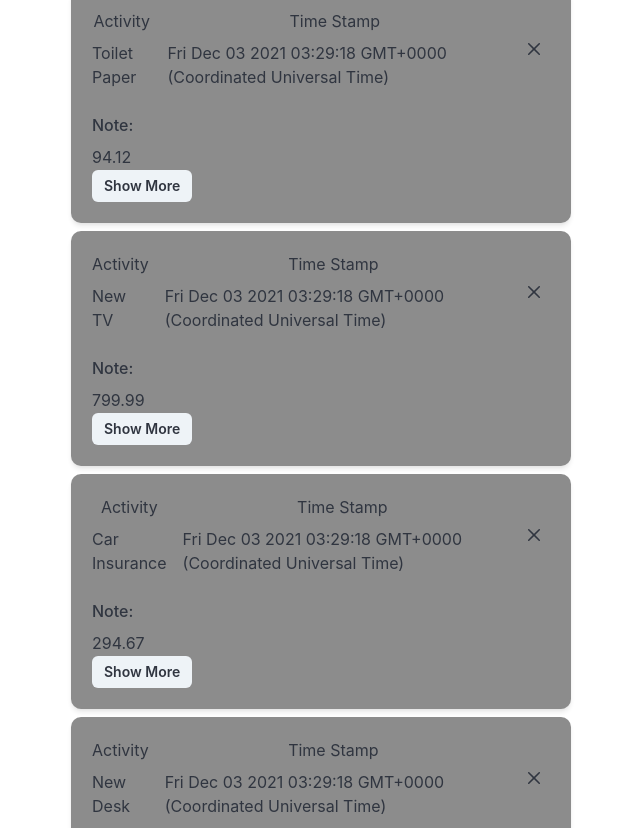
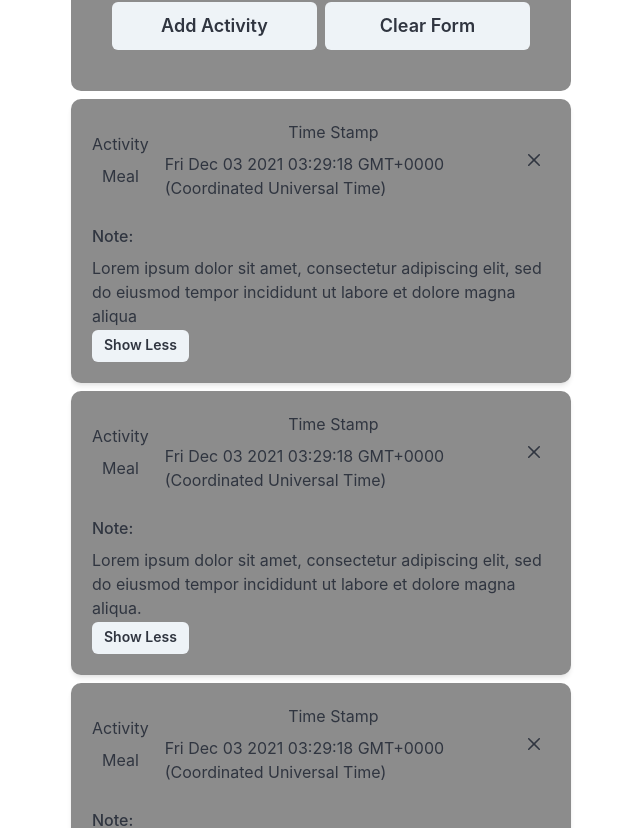
Before and after one commit to the-Revolutionist/pet-activity-manager, a React (Create React App) app in the folder pet-activity-manager/: page / in a window 1280 px wide. Shown: the part 817-1645 px from the top of the page, without its empty margins (319-959 px from the left). Built offline with nearby package versions, Linux system fonts and the light colour scheme.

Commit message:
fixed props and ActivityManager layout

```diff
--- a/pet-activity-manager/src/ActivityCard.jsx
+++ b/pet-activity-manager/src/ActivityCard.jsx
@@ -19,7 +19,7 @@ import {
 
 import { useState } from 'react';
 
-export const ActivityCard = ({ title, date, amount }) => {
+export const ActivityCard = ({ activity, date, note }) => {
   const [show, setShow] = useState(true);
   const toast = useToast();
   const handleToggle = () => setShow(!show);
@@ -44,7 +44,7 @@ export const ActivityCard = ({ title, date, amount }) => {
                   <Center size="lg" w="full" h="full">
                     Activity
                   </Center>
-                  <Text>{title}</Text>
+                  <Text>{activity}</Text>
                 </VStack>
                 <Spacer />
                 <VStack>
@@ -71,12 +71,12 @@ export const ActivityCard = ({ title, date, amount }) => {
             <GridItem colSpan={2}>
               <FormControl>
                 <FormLabel>Note:</FormLabel>
-                <Collapse startingHeight={100} in={show}>
-                  <Text>{amount}</Text>
+                <Collapse startingHeight={20} in={show}>
+                  <Text>{note}</Text>
                 </Collapse>
                 <Stack direction="row">
-                  <Button size="sm" onClick={handleToggle} mt="1px">
-                    Show {show ? 'More' : 'Less'}
+                  <Button size="sm" onClick={handleToggle} mt="2px">
+                    Show {show ? 'Less' : 'More'}
                   </Button>
                 </Stack>
               </FormControl>
--- a/pet-activity-manager/src/ActivityManager.jsx
+++ b/pet-activity-manager/src/ActivityManager.jsx
@@ -15,7 +15,7 @@ import {
 } from '@chakra-ui/react';
 
 import { ColorModeSwitcher } from './ColorModeSwitcher';
-import { useState } from 'react';
+import paw from './paw.png';
 
 export const ActivityManager = () => {
   const toast = useToast();
@@ -47,9 +47,11 @@ export const ActivityManager = () => {
       <VStack spacing={3}>
         <Image
           alt="image"
-          src="https://th.bing.com/th/id/R.c4334baba71a39e82c2b141f43777145?rik=uPYV4ft2WuWFFQ&riu=http%3a%2f%2fcdn.onlinewebfonts.com%2fsvg%2fimg_233291.png&ehk=ct%2blPQ8K7WhEwuWDOcyMJw87BXZ6CbQzx5Oc0e9Wx1s%3d&risl=&pid=ImgRaw&r=0"
+          paddingBottom="15px"
+          //src="https://th.bing.com/th/id/R.c4334baba71a39e82c2b141f43777145?rik=uPYV4ft2WuWFFQ&riu=http%3a%2f%2fcdn.onlinewebfonts.com%2fsvg%2fimg_233291.png&ehk=ct%2blPQ8K7WhEwuWDOcyMJw87BXZ6CbQzx5Oc0e9Wx1s%3d&risl=&pid=ImgRaw&r=0"
+          src={paw}
         />
-        <Heading alignSelf="flex-start" size="xl">
+        <Heading alignSelf="center" size="xl">
           Pet Activity Tracker
         </Heading>
       </VStack>
--- a/pet-activity-manager/src/App.js
+++ b/pet-activity-manager/src/App.js
@@ -5,27 +5,23 @@ import { ActivityManager } from './ActivityManager';
 
 const activities = [
   {
-    id: 1,
-    title: 'Toilet Paper',
-    amount: 94.12,
+    activity: 'Meal',
+    note: 'Lorem ipsum dolor sit amet, consectetur adipiscing elit, sed do eiusmod tempor incididunt ut labore et dolore magna aliqua',
     date: Date(),
   },
   {
-    id: 2,
-    title: 'New TV',
-    amount: 799.99,
+    activity: 'Meal',
+    note: 'Lorem ipsum dolor sit amet, consectetur adipiscing elit, sed do eiusmod tempor incididunt ut labore et dolore magna aliqua.',
     date: Date(),
   },
   {
-    id: 3,
-    title: 'Car Insurance',
-    amount: 294.67,
+    activity: 'Meal',
+    note: 'Lorem ipsum dolor sit amet, consectetur adipiscing elit, sed do eiusmod tempor incididunt ut labore et dolore magna aliqua.',
     date: Date(),
   },
   {
-    id: 4,
-    title: 'New Desk',
-    amount: 450,
+    activity: 'Meal',
+    note: 'Lorem ipsum dolor sit amet, consectetur adipiscing elit, sed do eiusmod tempor incididunt ut labore et dolore magna aliqua.',
     date: Date(),
   },
 ];
@@ -37,9 +33,9 @@ function App() {
         <ActivityManager />
         {activities.map(activity => (
           <ActivityCard
-            title={activity.title}
+            activity={activity.activity}
             date={activity.date}
-            amount={activity.amount}
+            note={activity.note}
           />
         ))}
       </VStack>
```
Also changed, not shown: pet-activity-manager/src/ActivityList.jsx (deleted, +0 -9 lines), pet-activity-manager/src/activityEntry.js (deleted, +0 -9 lines).
